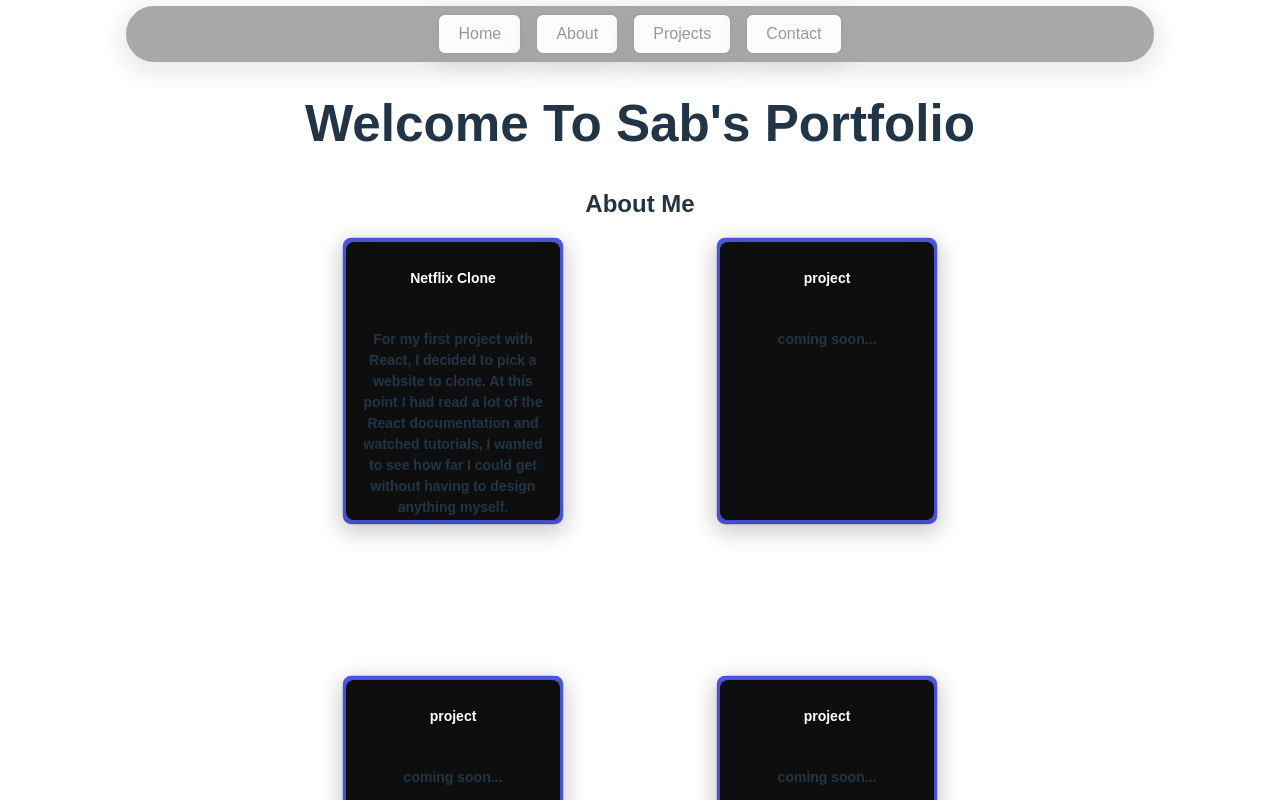
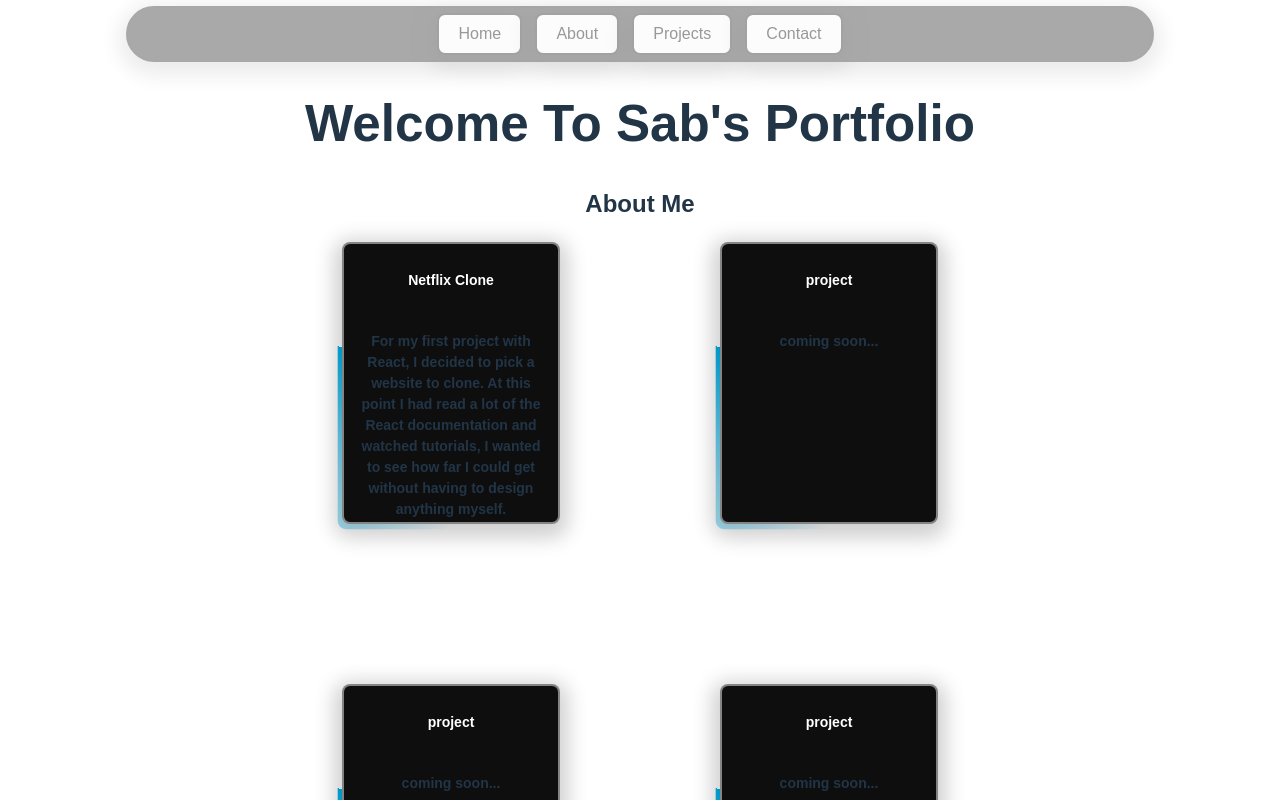
Before and after one commit to Sabalann/Portfolio, a React (Vite) app in the folder Portfolio/: page / in a window 1280 px wide. Shown: the top 800 px of the page. Built offline with nearby package versions, Linux system fonts and the light colour scheme.

Commit message:
Added a cool animation to the cards, there is a bug where the ::after moves to the front of the card on hover

```diff
--- a/Portfolio/src/App.css
+++ b/Portfolio/src/App.css
@@ -75,20 +75,46 @@ button {
   border-radius: 8px;
   cursor: pointer;
   box-shadow: 0 6px 20px 8px rgba(0, 0, 0, 0.19);
+  border: rgba(255, 255, 255, 0.49) 2px solid;
+  transition: 0.5s ease;
+}
+
+.card:hover {
+  transform: scale(1.05);
+}
+
+
+@property --angle {
+  syntax: "<angle>";
+  initial-value: 0deg;
+  inherits: false;
 }
 
 .card::after {
   position: absolute;
-  background-color: #535bf2;
+  background: conic-gradient(from var(--angle), transparent 70%, #00afe6);
   content: "";
   width: 100%;
   height: 100%;
-  left: 0;
-  top: 0;
+  left: 50%;
+  top: 50%;
   transform: scale(1.03);
+  translate: -50% -50%;
   border-radius: 8px;
   z-index: -1;
+  padding: 3px;
+  animation: 7s spin linear infinite;
 }
+
+@keyframes spin {
+  0% {
+    --angle: 0deg;
+  }
+  100% {
+    --angle: 360deg;
+  }
+}
+
 
 .card p:not(.heading) {
   font-size: 14px;
```
